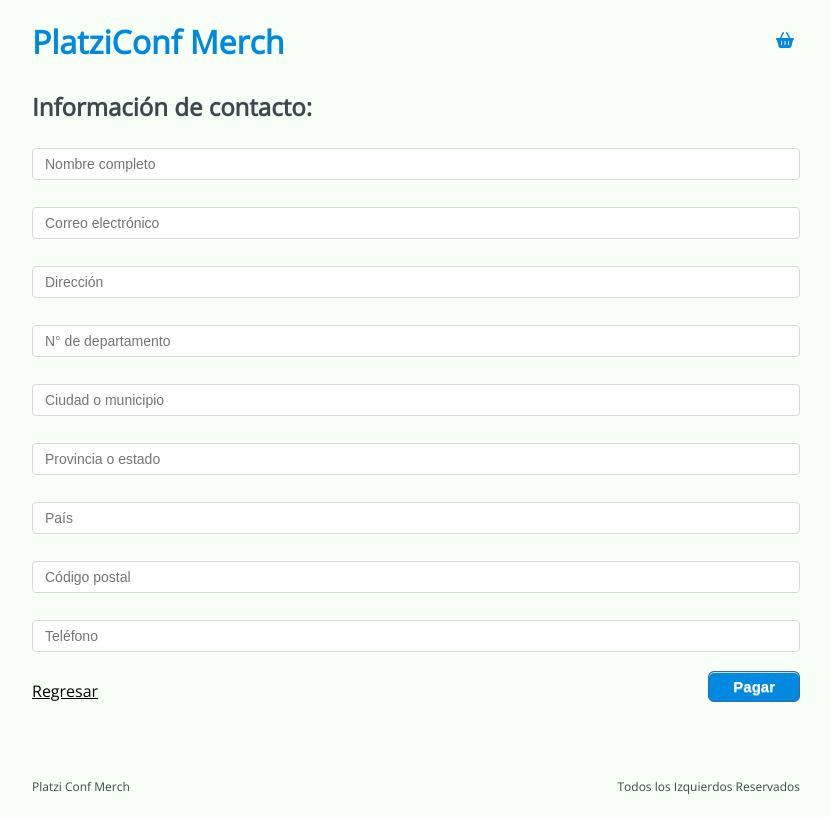
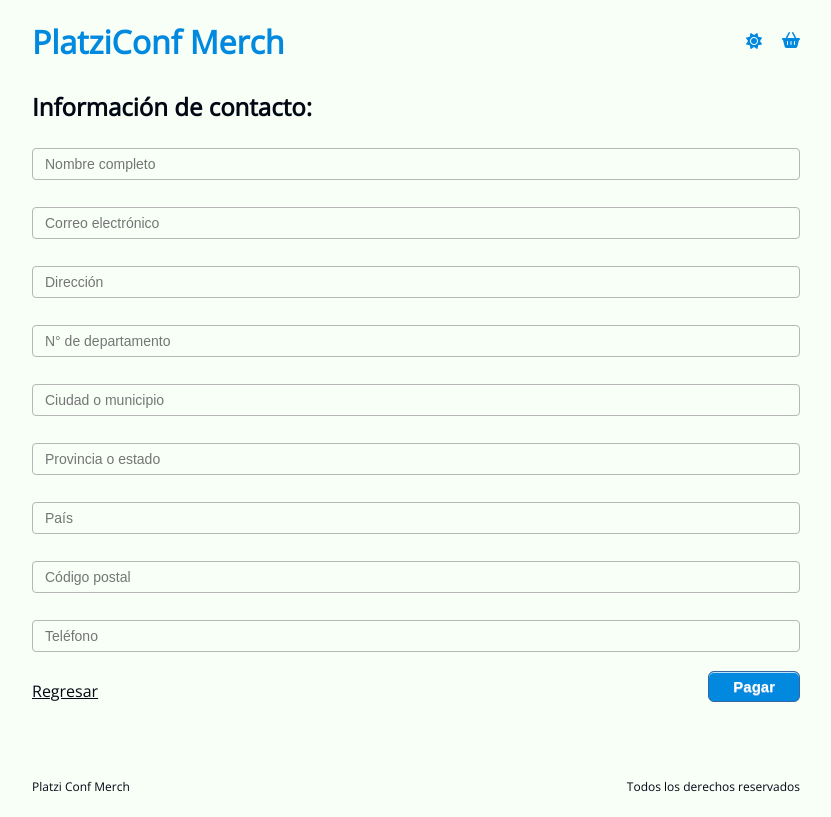
Before and after one commit to diegonacimiento/platzi-conf-merch, a React app: page /checkout/information in a window 1280 px wide. Shown: the whole page, without its empty margins (224-1055 px from the left). Built offline with nearby package versions, Linux system fonts and the light colour scheme.

Commit message:
[add] mode dark

```diff
--- a/src/components/ErrorPayment.jsx
+++ b/src/components/ErrorPayment.jsx
@@ -4,7 +4,7 @@
 export default function ErrorPayment() {
     const linkStyle = {
         fontSize: '20px',
-        color: '#000',
+        color: 'var(--color)',
         textDecoration: 'underline',
     }
     return (
--- a/src/components/Footer.jsx
+++ b/src/components/Footer.jsx
@@ -5,7 +5,7 @@
     return (
         <div className="Footer">
             <p className="Footer-title">Platzi Conf Merch</p>
-            <p className="Footer-copy">Todos los Izquierdos Reservados</p>
+            <p className="Footer-copy">Todos los derechos reservados</p>
         </div>
     )
 }
--- a/src/components/Header.jsx
+++ b/src/components/Header.jsx
@@ -2,9 +2,12 @@
 import React, { useContext } from 'react';
 import '../styles/components/Header.css';
 import AppContext from '../context/AppContext';
+import useDarkMode from '../hooks/useDarkMode';
 
 export default function Header() {
     const { state: { cart } } = useContext(AppContext);
+
+    const { isActiveDarkMode, changeMode } = useDarkMode();
 
     const handleTotal = () => {
         const reducer = (accumulator, currentValue) => accumulator + currentValue.amount;
@@ -22,10 +25,17 @@
                 </Link>
             </h1>
             <div className="Header-checkout">
-                <Link to='/checkout'>
-                    <i className="fas fa-shopping-basket" title='Carrito' />
-                </Link>
-                { cart.length > 0 && <div className="Header-alert">{ cartTotalAmount }</div> }
+                <button className='bt-mode' type='button' onClick={changeMode}>
+                    {
+                        isActiveDarkMode ? <i className="fa-solid fa-moon"/> : <i className="fa-solid fa-sun" />
+                    }
+                </button>
+                <span>
+                    <Link to='/checkout'>
+                        <i className="fas fa-shopping-basket" title='Carrito' />
+                    </Link>
+                    {cart.length > 0 && <div className="Header-alert">{cartTotalAmount}</div>}
+                </span>
             </div>
         </div>
     )
--- a/src/components/Information.jsx
+++ b/src/components/Information.jsx
@@ -43,7 +43,7 @@
                 </div>
                 <div className="Information-form">
                     <form ref={form} id="my-form">
-                        <p className='error-inputs' style={{ color: "red" }}> {stateError.name}  </p>
+                        <p className='error-inputs'> {stateError.name}  </p>
                         <input
                             required
                             type="text"
@@ -51,7 +51,7 @@
                             name="name"
                             defaultValue={buyer[0]?.name}
                         />
-                        <p className='error-inputs' style={{ color: "red" }}> {stateError.email}  </p>
+                        <p className='error-inputs'> {stateError.email}  </p>
                         <input
                             required
                             type="text"
@@ -59,7 +59,7 @@
                             name="email"
                             defaultValue={buyer[0]?.email}
                         />
-                        <p className='error-inputs' style={{ color: "red" }}> {stateError.address} </p>
+                        <p className='error-inputs'> {stateError.address} </p>
                         <input
                             required
                             type="text"
@@ -73,7 +73,7 @@
                             name="dpto"
                             defaultValue={buyer[0]?.dpto}
                         />
-                        <p className='error-inputs' style={{ color: "red" }}> {stateError.city} </p>
+                        <p className='error-inputs'> {stateError.city} </p>
                         <input
                             required
                             type="text"
@@ -81,7 +81,7 @@
                             name="city"
                             defaultValue={buyer[0]?.city}
                         />
-                        <p className='error-inputs' style={{ color: "red" }}> {stateError.state} </p>
+                        <p className='error-inputs'> {stateError.state} </p>
                         <input
                             required
                             type="text"
@@ -89,7 +89,7 @@
                             name="state"
                             defaultValue={buyer[0]?.state}
                         />
-                        <p className='error-inputs' style={{ color: "red" }}> {stateError.country}</p>
+                        <p className='error-inputs'> {stateError.country}</p>
                         <input
                             required
                             type="text"
@@ -97,7 +97,7 @@
                             name="country"
                             defaultValue={buyer[0]?.country}
                         />
-                        <p className='error-inputs' style={{ color: "red" }}> {stateError.cp} </p>
+                        <p className='error-inputs'> {stateError.cp} </p>
                         <input
                             required
                             className="myNumberInput"
@@ -106,7 +106,7 @@
                             name="cp"
                             defaultValue={buyer[0]?.cp}
                         />
-                        <p className='error-inputs' style={{ color: "red" }}>  {stateError.phone}  </p>
+                        <p className='error-inputs'>  {stateError.phone}  </p>
                         <input required
                             className="myNumberInput"
                             type="text"
--- /dev/null
+++ b/src/hooks/useDarkMode.js
@@ -0,0 +1,39 @@
+import { useState } from "react";
+
+if(!localStorage.getItem("darkMode")) {
+    if(window.matchMedia && window.matchMedia('(prefers-color-scheme: dark)').matches){
+        localStorage.setItem("darkMode", "true");
+    } else {
+        localStorage.setItem("darkMode", "false");
+    }
+}
+
+export default function useDarkMode() {
+    const [isActiveDarkMode, setIsActiveDarkMode] = useState(JSON.parse(localStorage.getItem("darkMode")));
+
+    const style = document.documentElement.style;
+
+    if(isActiveDarkMode) {
+        localStorage.setItem("darkMode", "true");
+        style.setProperty("--background", "#000814");
+        style.setProperty("--color", "#f7fff7");
+        style.setProperty("--bk-prod-item", "#001d3d");
+    } else {
+        localStorage.setItem("darkMode", "false");
+        style.setProperty("--background", "#f7fff7");
+        style.setProperty("--color", "#000814");
+        style.setProperty("--bk-prod-item", "#e2eafc");
+    }
+
+    const changeMode = () => {
+        if(isActiveDarkMode) {
+            setIsActiveDarkMode(false);
+        } else {
+            setIsActiveDarkMode(true);
+        }
+    }
+    return {
+        isActiveDarkMode,
+        changeMode,
+    };
+}
--- a/src/styles/components/Checkout.css
+++ b/src/styles/components/Checkout.css
@@ -13,8 +13,9 @@
 }
 .Checkout-item .fas, .Checkout-item .fa-plus {
   margin: 0 0 0 7px;
-  color: rgba(0, 0, 0, 0.4);
+  color: var(--color);
   cursor: pointer;
+  transition: color 0.5s;
 }
 .Checkout-item button {
   background-color: transparent;
--- a/src/styles/components/Header.css
+++ b/src/styles/components/Header.css
@@ -4,12 +4,13 @@
   align-items: center;
   position: fixed;
   top: 0;
-  background-color: #f7fff7;
+  background: var(--background);
   justify-self: center;
   padding: 10px;
   height: 60px;
   width: 768px;
   z-index: 1000;
+  transition: background 0.5s;
 }
 .Header h1 {
   display: flex;
@@ -18,12 +19,16 @@
 }
 .Header-checkout {
   display: flex;
-  justify-content: space-evenly;
+  justify-content: space-between;
   align-items: center;
   justify-items: center;
   height: 40px;
-  width: 30px;
+  width: 60px;
   margin: 0 0 0 0.5em;
+}
+.Header-checkout span {
+  display: flex;
+  align-items: center;
 }
 .Header-alert {
   color: #33b13a;
@@ -32,6 +37,14 @@
 }
 .Header a {
   text-decoration: none;
+  color: #0089df;
+}
+.bt-mode {
+  background: none;
+  border: none;
+  height: 16px;
+  width: 16px;
+  font-size: 16px;
   color: #0089df;
 }
 
--- a/src/styles/components/Information.css
+++ b/src/styles/components/Information.css
@@ -18,7 +18,8 @@
 }
 .Information-back a {
   text-decoration: underline;
-  color: #000;
+  color: var(--color);
+  transition: color 0.5s;
 }
 .Information-item {
   display: flex;
@@ -55,11 +56,11 @@
   padding: 0;
 }
 input {
-  background-color: #fff;
+  background-color: transparent;
   background-image: none;
   border-radius: 4px;
-  border: 1px solid #d9d9d9;
-  color: rgba(0, 0, 0, 0.75);
+  border: 1px solid #b6b6b6;
+  color: var(--color);
   display: inline-block;
   font-feature-settings: 'tnum';
   font-size: 14px;
@@ -73,19 +74,8 @@
   box-sizing: border-box;
 }
 .invalid {
-  background-color: #ffcccc;
-  border: 1px solid #E91E63;
-}
-.contain-input-phone {
-  position: relative;
-}
-.contain-input-phone::before {
-  content: "+ ";
-  position: absolute;
-  top: 4px;
-  left: -15px;
-  color: black;
-  font-size: 20px;
+  background-color: #db020238;
+  border: 2px solid #FF0000;
 }
 .Information-buttons {
   margin: 10px 0 0;
@@ -126,6 +116,7 @@
   margin: 2px;
   height: 15px;
   line-height: 10px;
+  color: #FF0000;
 }
 
 @media screen and (max-width: 600px) {
--- a/src/styles/components/Layout.css
+++ b/src/styles/components/Layout.css
@@ -1,11 +1,18 @@
 @import url('https://fonts.googleapis.com/css?family=Open+Sans:300,400&display=swap');
+
+:root {
+  --background: #f7fff7;
+  --color: #000814;
+  --bk-prod-item: #e2eafc;
+}
 
 body {
   margin: 0;
   padding: 0;
-  background-color: #f7fff7;
-  color: #3c484e;
+  background-color: var(--background);
+  color: var(--color);
   font-family: 'Open Sans', sans-serif;
+  transition: background 0.5s, color 0.5s;
 }
 
 .Main {
--- a/src/styles/components/Payment.css
+++ b/src/styles/components/Payment.css
@@ -43,3 +43,7 @@
   text-align: center;
   width: 100%
 }
+.Payment-button div {
+  display: flex;
+  justify-content: center;
+}
--- a/src/styles/components/Products.css
+++ b/src/styles/components/Products.css
@@ -6,7 +6,7 @@
   gap: 25px;
 }
 .Products-item {
-  background-color: #e2eafc;
+  background: var(--bk-prod-item);
   box-shadow: 8px 14px 38px rgba(39, 44, 49, 0.06),
     1px 3px 8px rgba(39, 44, 49, 0.03);
   border-radius: 5px;
@@ -16,7 +16,7 @@
   overflow: hidden;
   text-align: center;
   text-decoration: none;
-  transition: height 0.65s, width 0.65s, box-shadow 0.65s;
+  transition:  background 0.5s, height 0.65s, width 0.65s, box-shadow 0.65s;
   user-select: none;
 }
 .Products-item-info {
```
